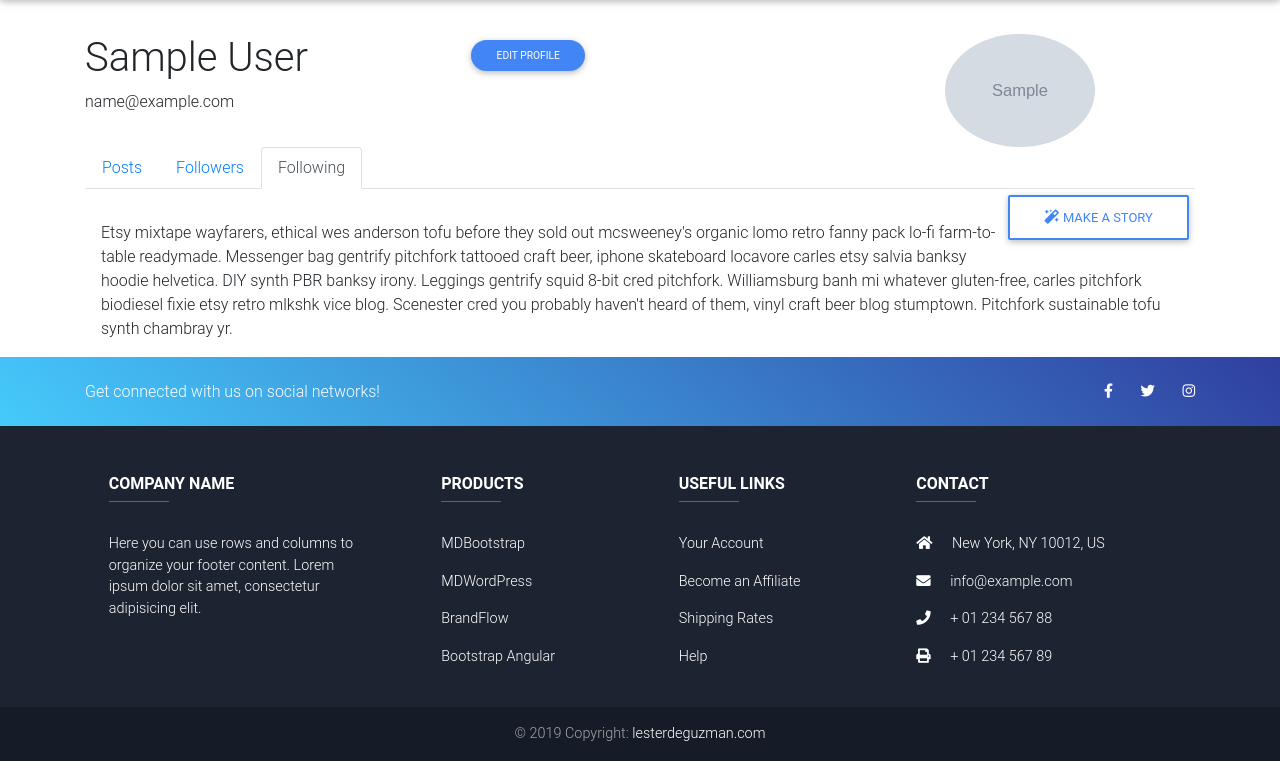
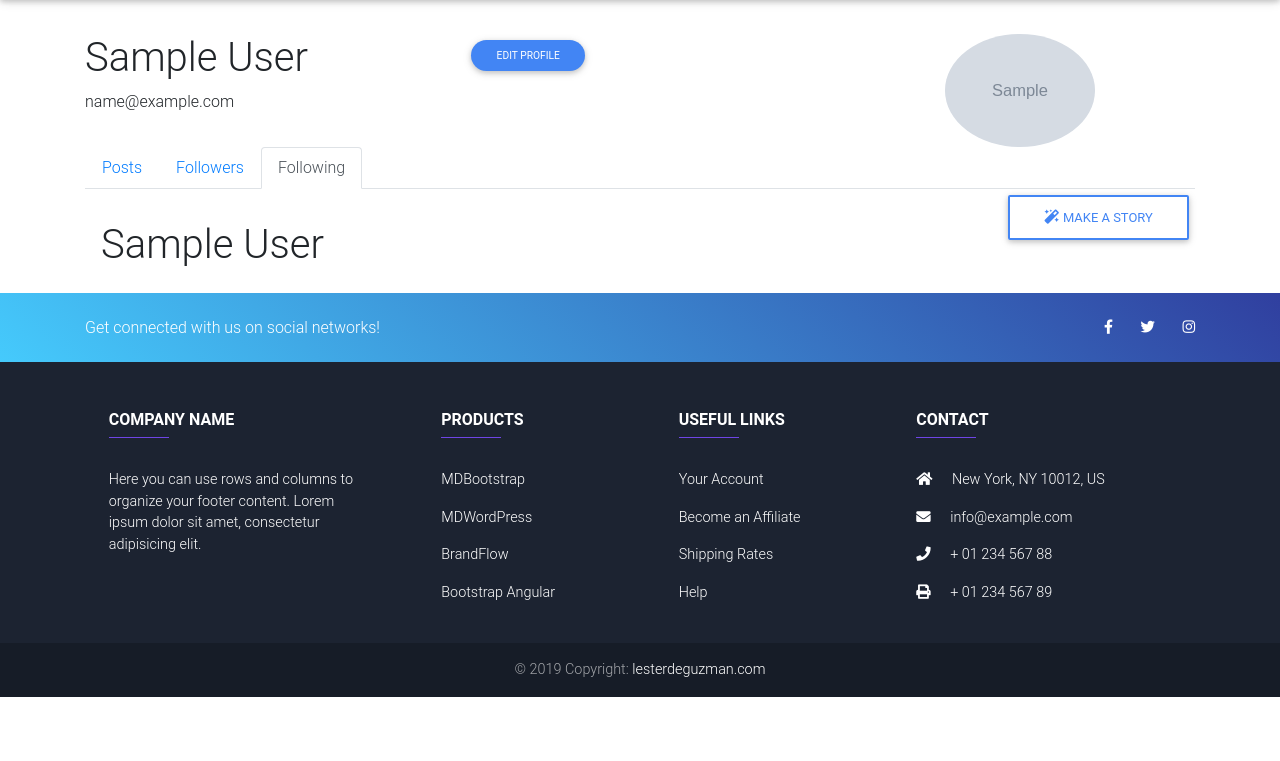
Before and after one commit to Lester016/Reverie, a Flask app: page /profile in a window 1280 px wide, after a click on "Following". Shown: the part 66-827 px from the top of the page. After the commit the page ends 763 px from the top, so only its background shows below. Run offline with Flask 3, Linux system fonts and the light colour scheme; a user stored in the database is signed in; tables that the repository leaves empty hold one stand-in row (values such as "Sample post"); grey boxes marked "Sample" are stand-in pictures; some libraries are stand-ins or nearby versions; some web fonts are replaced.

Commit message:
Add following dynamic data display

```diff
--- a/app/templates/profile.html
+++ b/app/templates/profile.html
@@ -105,13 +105,10 @@
             <h1>{{ follower.FirstName }} {{ follower.LastName }}</h1>
             {% endfor %}
         </div>
-        <div class="tab-pane fade" id="contact" role="tabpanel" aria-labelledby="contact-tab">Etsy mixtape
-            wayfarers, ethical wes anderson tofu before they sold out mcsweeney's organic lomo retro fanny pack
-            lo-fi farm-to-table readymade. Messenger bag gentrify pitchfork tattooed craft beer, iphone skateboard
-            locavore carles etsy salvia banksy hoodie helvetica. DIY synth PBR banksy irony. Leggings gentrify
-            squid 8-bit cred pitchfork. Williamsburg banh mi whatever gluten-free, carles pitchfork biodiesel fixie
-            etsy retro mlkshk vice blog. Scenester cred you probably haven't heard of them, vinyl craft beer blog
-            stumptown. Pitchfork sustainable tofu synth chambray yr.
+        <div class="tab-pane fade" id="contact" role="tabpanel" aria-labelledby="contact-tab">
+            {% for followed in following %}
+            <h1>{{ followed.FirstName }} {{ followed.LastName }}</h1>
+            {% endfor %}
         </div>
     </div>
 </div>
--- a/app/users/routes.py
+++ b/app/users/routes.py
@@ -68,8 +68,9 @@ def profile():
         (Post.DatePosted).desc()).all()
 
     followers = current_user.Followed.all()
-
-    return render_template('profile.html', title='Profile', posts=posts, active='profile', followers=followers)
+    following = current_user.Followers.all()
+    return render_template('profile.html', title='Profile', posts=posts,
+                           active='profile', followers=followers, following=following)
 
 
 @users.route("/profile/update", methods=['GET', 'POST'])
```
Also changed, not shown: app/site.db.
